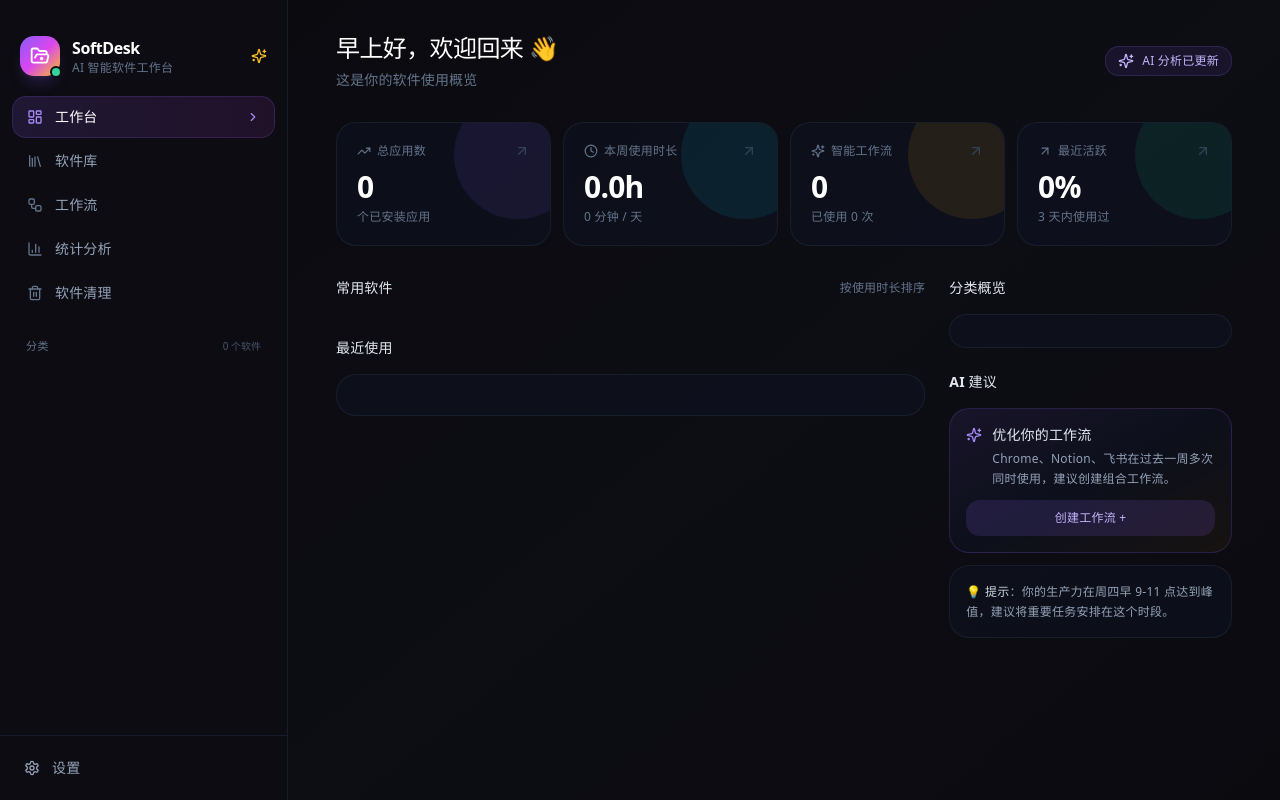
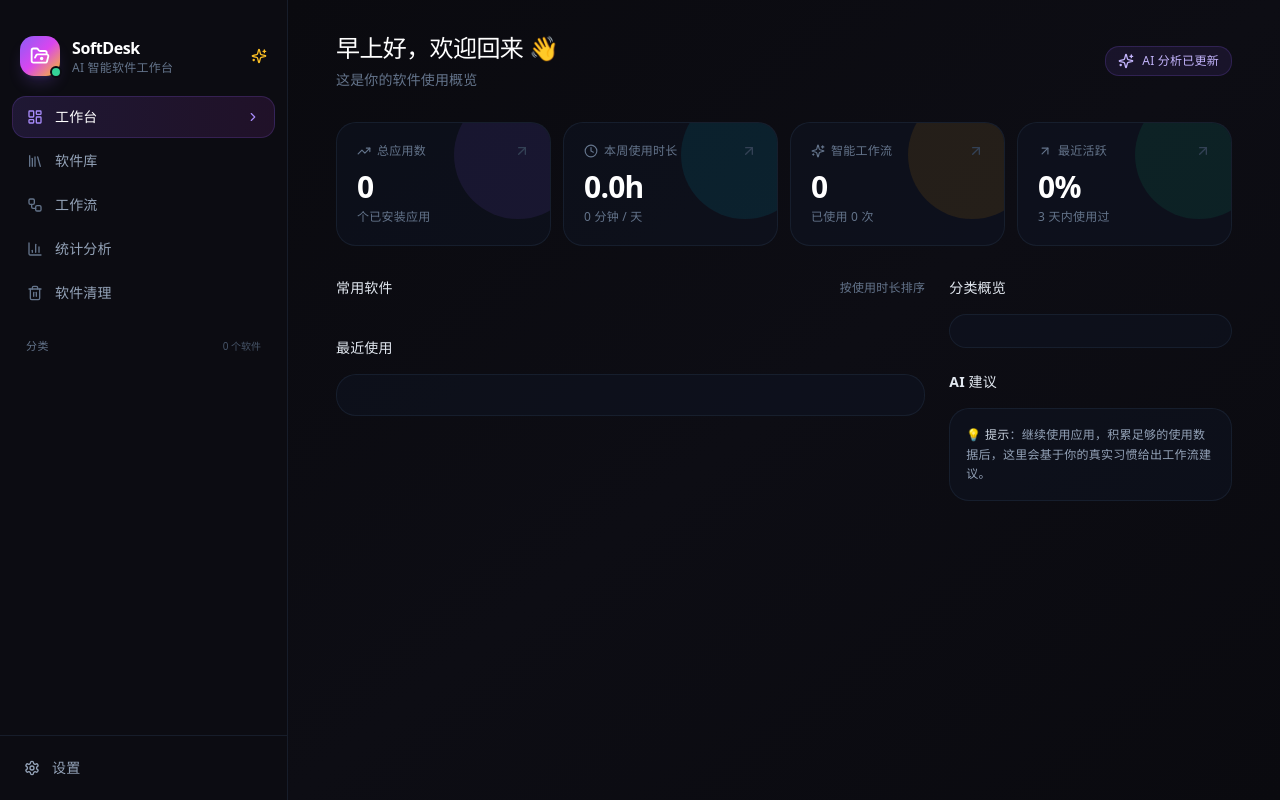
Before and after one commit to bayernjf/soft-desk, a React (Vite) app: page / in a window 1280 px wide. Built offline with nearby package versions, Linux system fonts and the light colour scheme.

Commit message:
fix(dashboard): replace hardcoded data with real metrics
问候语按本地时间动态显示;AI 建议基于真实使用时长 top 应用生成,数据不足时显示中性提示;创建工作流按钮接通路由,移除编造的峰值提示。

```diff
--- a/src/pages/Dashboard.tsx
+++ b/src/pages/Dashboard.tsx
@@ -1,5 +1,6 @@
 import { ArrowUpRight, Clock, Sparkles, TrendingUp } from 'lucide-react';
 import type { LucideIcon } from 'lucide-react';
+import { Link } from 'react-router-dom';
 import { useSoftwareStore } from '@/stores/software.store';
 import { CATEGORIES } from '@/data/categories';
 import { formatMinutes, formatTimeAgo } from '@/services/software.service';
@@ -42,7 +43,8 @@ function StatCard({
 }
 
 export function Dashboard() {
-  const { software, workflows } = useSoftwareStore();
+  const software = useSoftwareStore((s) => s.software);
+  const workflows = useSoftwareStore((s) => s.workflows);
 
   const topApps = [...software].sort((a, b) => b.usageMinutes - a.usageMinutes).slice(0, 5);
   const recentApps = [...software]
@@ -52,12 +54,28 @@ export function Dashboard() {
   const totalMinutes = software.reduce((sum, s) => sum + s.usageMinutes, 0);
   const perDay = Math.round(totalMinutes / 7);
 
+  const greeting = (() => {
+    const h = new Date().getHours();
+    if (h < 6) return '夜深了';
+    if (h < 12) return '早上好';
+    if (h < 14) return '中午好';
+    if (h < 18) return '下午好';
+    return '晚上好';
+  })();
+
+  // 基于真实使用时长的 top 应用生成工作流建议,数据不足时不展示伪建议
+  const suggestionApps = topApps.filter((s) => s.usageMinutes > 0).slice(0, 3);
+  const suggestionText =
+    suggestionApps.length >= 2
+      ? `${suggestionApps.map((s) => s.name).join('、')} 是你使用最频繁的应用，建议创建组合工作流一键启动。`
+      : null;
+
   return (
     <div className="space-y-8 animate-in">
       <div className="flex items-center justify-between flex-wrap gap-4">
         <div>
           <h1 className="text-2xl font-bold text-white tracking-tight">
-            早上好，欢迎回来 <span className="inline-block">👋</span>
+            {greeting}，欢迎回来 <span className="inline-block">👋</span>
           </h1>
           <p className="text-sm text-slate-500 mt-1.5">这是你的软件使用概览</p>
         </div>
@@ -201,27 +219,30 @@ export function Dashboard() {
 
           <section>
             <h2 className="text-sm font-semibold text-slate-200 mb-4">AI 建议</h2>
+            {suggestionText ? (
               <div className="p-4 rounded-2xl bg-gradient-to-br from-violet-500/10 via-slate-900/40 to-amber-500/5 border border-violet-500/20">
                 <div className="flex items-start gap-2.5 mb-3">
                   <Sparkles className="w-4 h-4 text-violet-400 shrink-0 mt-0.5" />
                   <div>
                     <h3 className="text-sm font-semibold text-slate-200">优化你的工作流</h3>
-                  <p className="text-xs text-slate-400 mt-1 leading-relaxed">
-                    Chrome、Notion、飞书在过去一周多次同时使用，建议创建组合工作流。
-                  </p>
+                    <p className="text-xs text-slate-400 mt-1 leading-relaxed">{suggestionText}</p>
                   </div>
                 </div>
-              <button className="w-full py-2.5 rounded-xl bg-violet-500/15 text-violet-300 text-xs font-medium hover:bg-violet-500/25 transition-colors">
+                <Link
+                  to="/workflows"
+                  className="block w-full py-2.5 rounded-xl bg-violet-500/15 text-violet-300 text-xs font-medium hover:bg-violet-500/25 transition-colors text-center"
+                >
                   创建工作流 +
-              </button>
+                </Link>
               </div>
-
-            <div className="p-4 rounded-2xl bg-slate-900/40 border border-slate-800/60 mt-3">
+            ) : (
+              <div className="p-4 rounded-2xl bg-slate-900/40 border border-slate-800/60">
                 <div className="text-xs text-slate-400 leading-relaxed">
-                💡 <span className="text-slate-300">提示</span>：你的生产力在周四早 9-11
-                点达到峰值，建议将重要任务安排在这个时段。
+                  💡 <span className="text-slate-300">提示</span>
+                  ：继续使用应用，积累足够的使用数据后，这里会基于你的真实习惯给出工作流建议。
                 </div>
               </div>
+            )}
           </section>
         </aside>
       </div>
```
Lines whose indentation alone changed are shown as unchanged.
